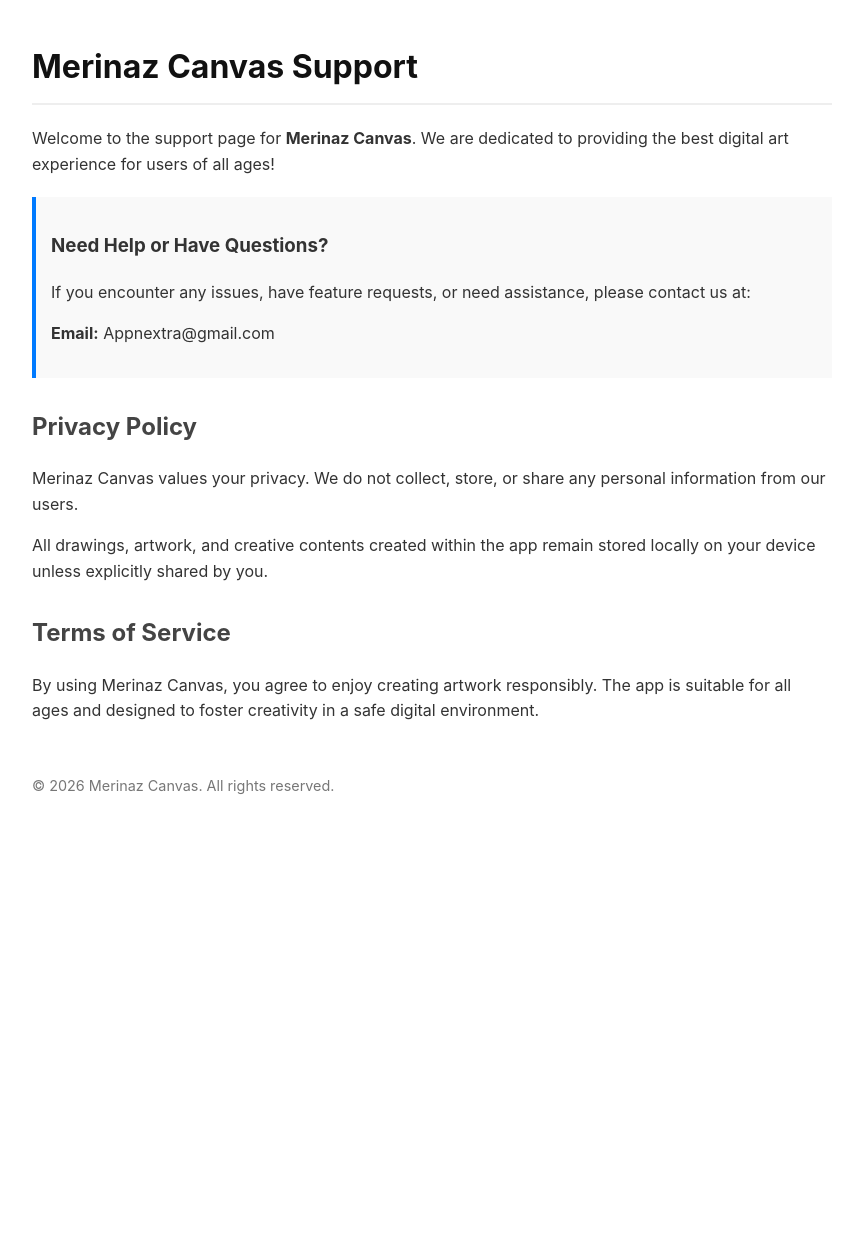
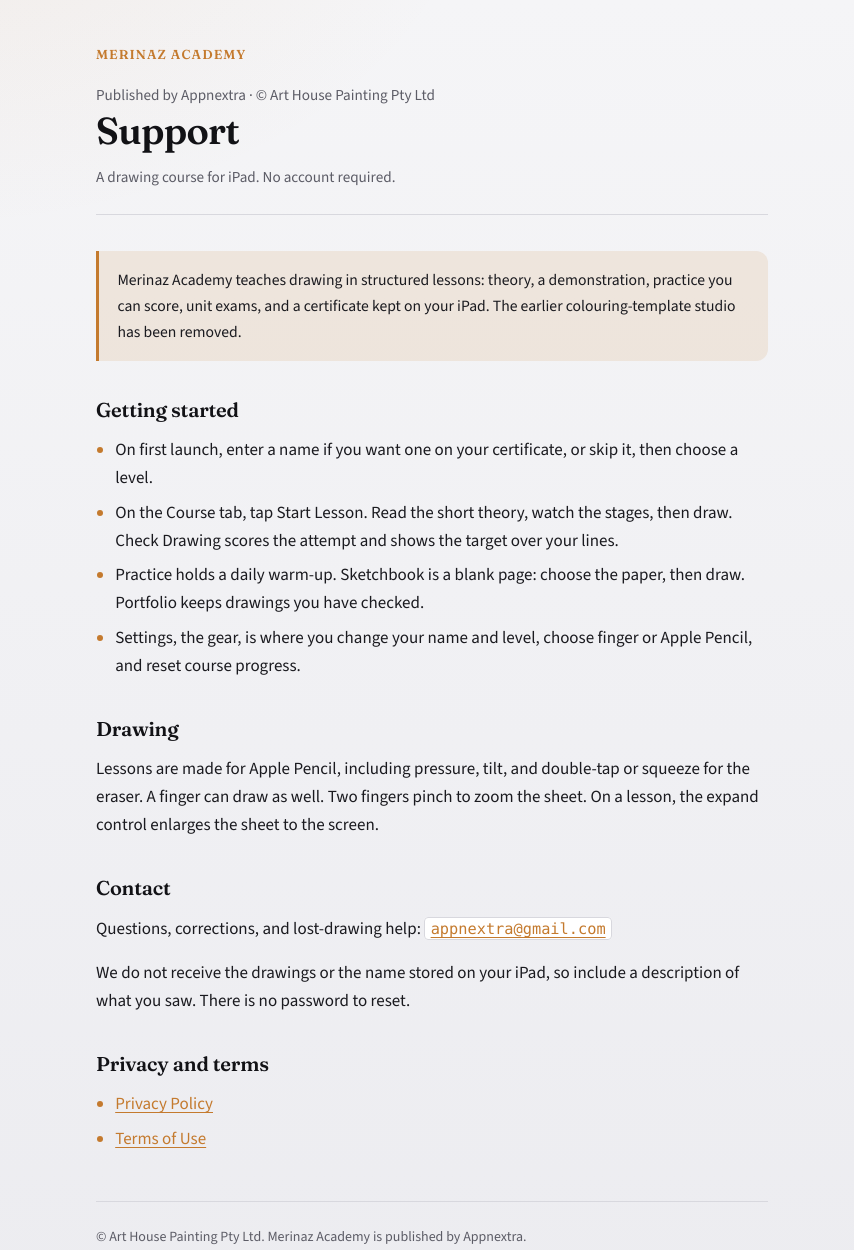
Before and after one commit to arthousepaintingau/Merinaz-canavas-support, a plain HTML site: page index.html in a window 1280 px wide. Shown: the whole page, without its empty margins (208-1062 px from the left). Before the commit the page ends 817 px from the top, so only its background shows below. Drawn offline with nearby package versions, Linux system fonts and the light colour scheme.

Commit message:
Replace the colouring-app support page with Merinaz Academy.
Reviewers open this URL from the App Store listing and from Settings.

Co-authored-by: Cursor <cursoragent@cursor.com>

```diff
--- a/index.html
+++ b/index.html
@@ -1,35 +1,178 @@
 <!DOCTYPE html>
 <html lang="en">
 <head>
-    <meta charset="UTF-8">
-    <meta name="viewport" content="width=device-width, initial-scale=1.0">
-    <title>Merinaz Canvas - Support & Privacy Policy</title>
-    <style>
-        body { font-family: -apple-system, BlinkMacSystemFont, 'Segoe UI', Roboto, Helvetica, Arial, sans-serif; line-height: 1.6; max-width: 800px; margin: 0 auto; padding: 20px; color: #333; }
-        h1 { color: #111; border-bottom: 2px solid #eee; padding-bottom: 10px; }
-        h2 { color: #444; margin-top: 30px; }
-        .contact-box { background: #f9f9f9; border-left: 4px solid #007aff; padding: 15px; margin: 20px 0; }
-    </style>
+  <meta charset="utf-8">
+  <meta name="viewport" content="width=device-width, initial-scale=1">
+  <title>Support — Merinaz Academy</title>
+  <meta name="description" content="Support for Merinaz Academy, an iPad drawing course. Contact Appnextra.">
+  <link rel="preconnect" href="https://fonts.googleapis.com">
+  <link rel="preconnect" href="https://fonts.gstatic.com" crossorigin>
+  <link href="https://fonts.googleapis.com/css2?family=Fraunces:opsz,wght@9..144,500;9..144,600&family=Source+Sans+3:wght@400;500;600&display=swap" rel="stylesheet">
+  <style>
+
+    :root {
+      --ink: #1a1a1f;
+      --muted: #5c5c66;
+      --line: #d8d8de;
+      --paper: #f5f5f7;
+      --paper-deep: #ececf0;
+      --surface: #ffffff;
+      --accent: #c47a2e;
+      --accent-soft: rgba(196, 122, 46, 0.12);
+      --charcoal: #121216;
+      --max: 42rem;
+      --radius: 12px;
+    }
+
+    * { box-sizing: border-box; }
+    html { scroll-behavior: smooth; }
+    body {
+      margin: 0;
+      color: var(--ink);
+      background:
+        radial-gradient(ellipse 80% 50% at 10% -10%, rgba(196, 122, 46, 0.08), transparent 55%),
+        linear-gradient(180deg, var(--paper) 0%, var(--paper-deep) 100%);
+      font-family: "Source Sans 3", "Segoe UI", sans-serif;
+      font-size: 1.0625rem;
+      line-height: 1.65;
+      -webkit-font-smoothing: antialiased;
+    }
+
+    a { color: var(--accent); text-decoration-thickness: 1px; text-underline-offset: 3px; }
+    a:hover { color: var(--charcoal); }
+
+    .wrap {
+      width: min(100% - 2rem, var(--max));
+      margin-inline: auto;
+      padding-block: 2.5rem 4rem;
+    }
+
+    header {
+      margin-bottom: 2.25rem;
+      padding-bottom: 1.5rem;
+      border-bottom: 1px solid var(--line);
+    }
+
+    .brand {
+      display: inline-block;
+      font-family: Fraunces, Georgia, serif;
+      font-size: 0.8125rem;
+      font-weight: 600;
+      letter-spacing: 0.08em;
+      text-transform: uppercase;
+      color: var(--accent);
+      margin-bottom: 0.75rem;
+    }
+
+    h1 {
+      margin: 0 0 0.75rem;
+      font-family: Fraunces, Georgia, serif;
+      font-size: clamp(1.85rem, 4vw, 2.35rem);
+      font-weight: 600;
+      line-height: 1.2;
+      letter-spacing: -0.02em;
+      color: var(--charcoal);
+    }
+
+    .meta {
+      margin: 0;
+      color: var(--muted);
+      font-size: 0.95rem;
+    }
+
+    .callout {
+      margin: 0 0 2rem;
+      padding: 1rem 1.15rem;
+      background: var(--accent-soft);
+      border-left: 3px solid var(--accent);
+      border-radius: 0 var(--radius) var(--radius) 0;
+      color: var(--ink);
+      font-size: 0.98rem;
+    }
+
+    h2 {
+      margin: 2rem 0 0.65rem;
+      font-family: Fraunces, Georgia, serif;
+      font-size: 1.25rem;
+      font-weight: 600;
+      letter-spacing: -0.01em;
+      color: var(--charcoal);
+    }
+
+    p, li { color: var(--ink); }
+    p { margin: 0 0 1rem; }
+    ul {
+      margin: 0 0 1rem;
+      padding-left: 1.2rem;
+    }
+    li { margin-bottom: 0.4rem; }
+    li::marker { color: var(--accent); }
+
+    .nav-links {
+      display: flex;
+      flex-wrap: wrap;
+      gap: 0.75rem 1.25rem;
+      margin-top: 1.25rem;
+      font-size: 0.95rem;
+      font-weight: 500;
+    }
+
+    footer {
+      margin-top: 3rem;
+      padding-top: 1.5rem;
+      border-top: 1px solid var(--line);
+      color: var(--muted);
+      font-size: 0.875rem;
+      line-height: 1.55;
+    }
+
+    footer p { color: var(--muted); margin-bottom: 0.65rem; }
+    code {
+      font-family: ui-monospace, SFMono-Regular, Menlo, monospace;
+      font-size: 0.9em;
+      background: var(--surface);
+      padding: 0.1em 0.35em;
+      border-radius: 4px;
+      border: 1px solid var(--line);
+    }
+
+    @media (max-width: 480px) {
+      .wrap { width: min(100% - 1.5rem, var(--max)); padding-block: 1.75rem 3rem; }
+    }
+
+  </style>
 </head>
 <body>
-    <h1>Merinaz Canvas Support</h1>
-    <p>Welcome to the support page for <strong>Merinaz Canvas</strong>. We are dedicated to providing the best digital art experience for users of all ages!</p>
-
-    <div class="contact-box">
-        <h3>Need Help or Have Questions?</h3>
-        <p>If you encounter any issues, have feature requests, or need assistance, please contact us at:</p>
-        <p><strong>Email:</strong> Appnextra@gmail.com</p>
-    </div>
-
-    <h2>Privacy Policy</h2>
-    <p>Merinaz Canvas values your privacy. We do not collect, store, or share any personal information from our users.</p>
-    <p>All drawings, artwork, and creative contents created within the app remain stored locally on your device unless explicitly shared by you.</p>
-
-    <h2>Terms of Service</h2>
-    <p>By using Merinaz Canvas, you agree to enjoy creating artwork responsibly. The app is suitable for all ages and designed to foster creativity in a safe digital environment.</p>
-
-    <footer style="margin-top: 50px; font-size: 0.9em; color: #777;">
-        &copy; 2026 Merinaz Canvas. All rights reserved.
+  <div class="wrap">
+    <header>
+      <div class="brand">Merinaz Academy</div>
+      <p class="meta" style="margin-top:0.35rem;">Published by Appnextra · © Art House Painting Pty Ltd</p>
+      <h1>Support</h1>
+      <p class="meta">A drawing course for iPad. No account required.</p>
+    </header>
+    <p class="callout">
+      Merinaz Academy teaches drawing in structured lessons: theory, a demonstration, practice you can score, unit exams, and a certificate kept on your iPad. The earlier colouring-template studio has been removed.
+    </p>
+    <h2>Getting started</h2>
+    <ul>
+      <li>On first launch, enter a name if you want one on your certificate, or skip it, then choose a level.</li>
+      <li>On the Course tab, tap Start Lesson. Read the short theory, watch the stages, then draw. Check Drawing scores the attempt and shows the target over your lines.</li>
+      <li>Practice holds a daily warm-up. Sketchbook is a blank page: choose the paper, then draw. Portfolio keeps drawings you have checked.</li>
+      <li>Settings, the gear, is where you change your name and level, choose finger or Apple Pencil, and reset course progress.</li>
+    </ul>
+    <h2>Drawing</h2>
+    <p>Lessons are made for Apple Pencil, including pressure, tilt, and double-tap or squeeze for the eraser. A finger can draw as well. Two fingers pinch to zoom the sheet. On a lesson, the expand control enlarges the sheet to the screen.</p>
+    <h2>Contact</h2>
+    <p>Questions, corrections, and lost-drawing help: <a href="mailto:appnextra@gmail.com"><code>appnextra@gmail.com</code></a></p>
+    <p>We do not receive the drawings or the name stored on your iPad, so include a description of what you saw. There is no password to reset.</p>
+    <h2>Privacy and terms</h2>
+    <ul>
+      <li><a href="https://arthousepaintingau.github.io/merinaz-canvas/privacy-policy.html">Privacy Policy</a></li>
+      <li><a href="https://arthousepaintingau.github.io/merinaz-canvas/terms-of-use.html">Terms of Use</a></li>
+    </ul>
+    <footer>
+      <p>© Art House Painting Pty Ltd. Merinaz Academy is published by Appnextra.</p>
     </footer>
+  </div>
 </body>
 </html>
```
